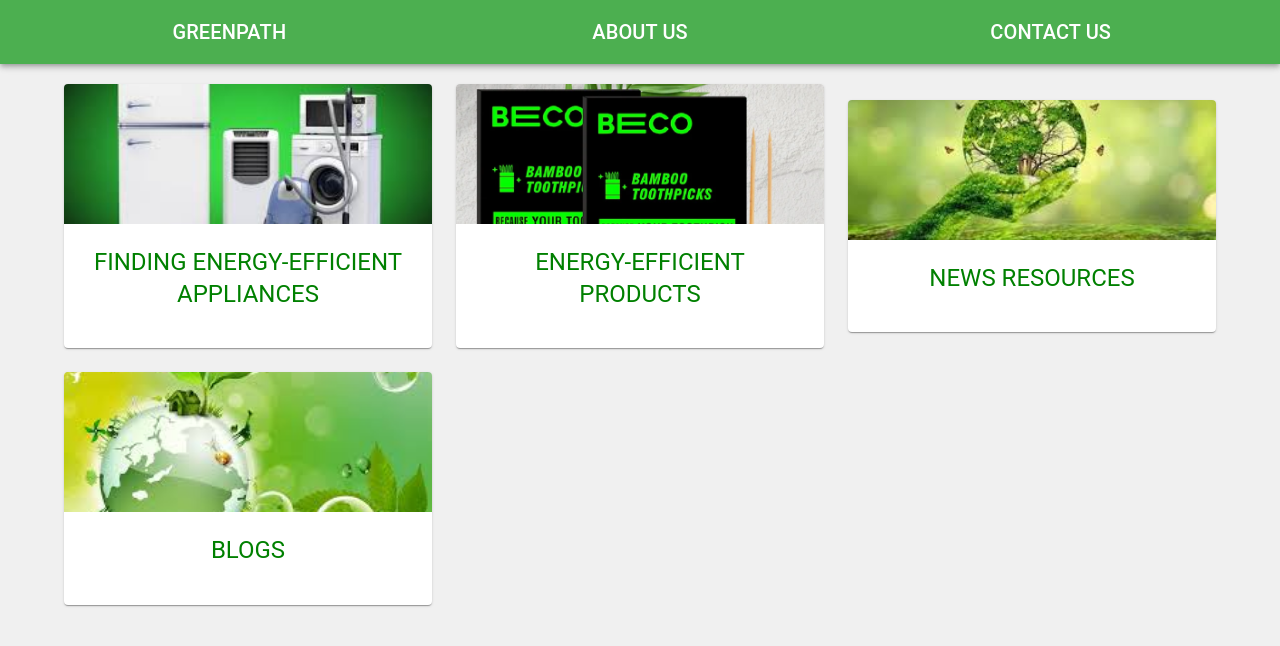
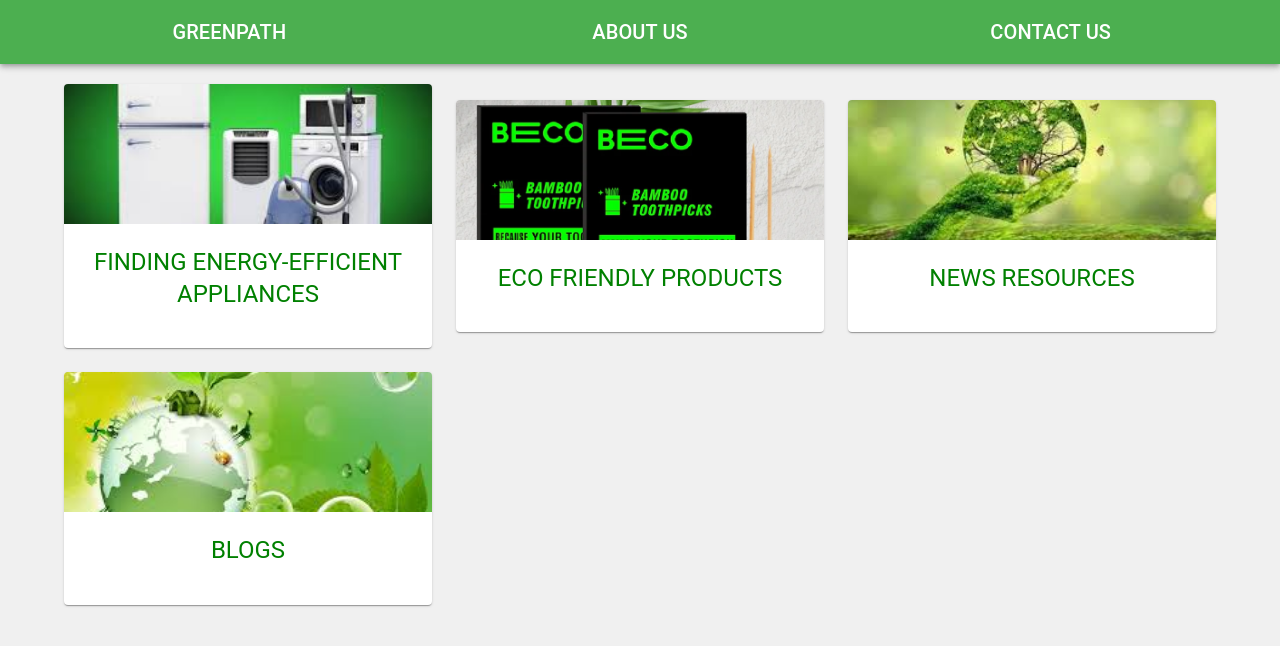
Before and after one commit to Green-Path/GreenPath-frontend, a React (Create React App) app in the folder green-path/: page / in a window 1280 px wide. Shown: the top 646 px of the page. Built offline with nearby package versions, Linux system fonts and the light colour scheme.

Commit message:
updated homepage

```diff
--- a/green-path/src/pages/appliances.js
+++ b/green-path/src/pages/appliances.js
@@ -74,7 +74,7 @@ export default function Appliances({ handleSelectChange, handleMinPriceChange, h
                 </Toolbar>
             </AppBar>
             <h2>Help save the environment</h2>
-            <h1>Select your eco-friendly product:</h1>
+            <h1>Select your energy efficient appliance</h1>
 
             <div class="main">
 
--- a/green-path/src/pages/homePage.js
+++ b/green-path/src/pages/homePage.js
@@ -67,7 +67,7 @@ function HomePage() {
                                 <Button onClick={() => navigate('/customer')}>
 
                                     <Typography gutterBottom variant="h5" component="h2">
-                                        Energy-Efficient Products
+                                        Eco Friendly Products
                                     </Typography>
                                 </Button>
                                 <Typography variant="body2" color="textSecondary" component="p">
```
